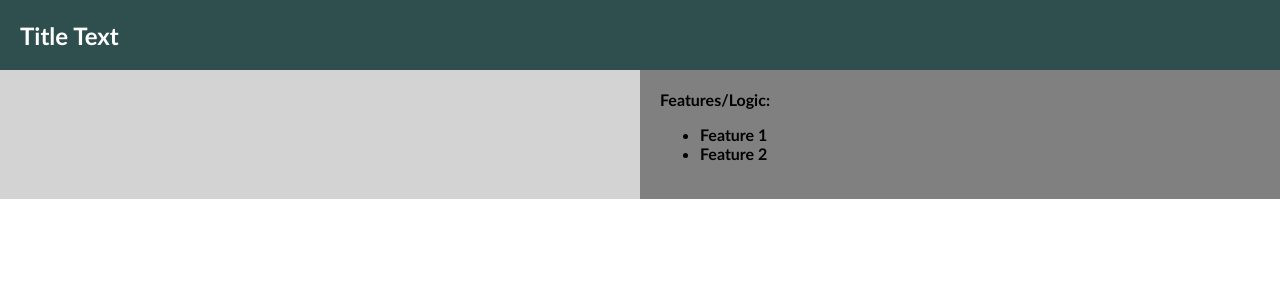
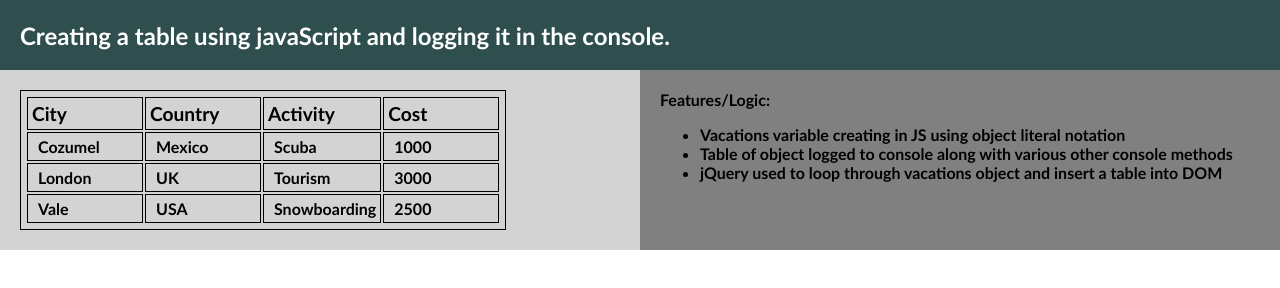
Before and after one commit to TimmyC101/TimmyC101.github.io, a plain HTML site: page Demos/Console/Console.html in a window 1280 px wide. Drawn offline with nearby package versions, Linux system fonts and the light colour scheme.

Commit message:
added console demo

```diff
--- a/Demos/Console/CSS/styling.css
+++ b/Demos/Console/CSS/styling.css
@@ -34,3 +34,18 @@ body {
 .column:nth-child(2) {
     background-color: gray
 }
+
+table, th, td {
+    text-align: left;
+    padding: 4px;
+    border: 1px solid black;
+}
+
+th {
+    font-size: 1.2rem;
+}
+
+td {
+    width: 100px;
+    padding-left: 10px;
+}
--- a/Demos/Console/Console.html
+++ b/Demos/Console/Console.html
@@ -5,15 +5,15 @@
         <link rel="stylesheet" href="css/styling.css" />
     </head>
     <body>
-        <div id="title"><p>Title Text</p></div>
+        <div id="title"><p>Creating a table using javaScript and logging it in the console.</p></div>
         <div class="row">
             <div class="column content">
-                <div id="console"></div>
             </div>
             <div class="column features">Features/Logic:
                 <ul>
-                    <li>Feature 1</li>
-                    <li>Feature 2</li>
+                    <li>Vacations variable creating in JS using object literal notation</li>
+                    <li>Table of object logged to console along with various other console methods</li>
+                    <li>jQuery used to loop through vacations object and insert a table into DOM</li>
                 </ul>
             </div>
         </div>
--- a/Demos/Console/js/scripts.js
+++ b/Demos/Console/js/scripts.js
@@ -25,4 +25,23 @@ $(function() { //Identical to $(document).ready(function() {});
     console.groupEnd();
     console.table(vacations);
 
+    // console.log(Object.keys(vacations));
+    // console.log(Object.keys(vacations).length);
+
+    var $table = $("<table></table>");
+    var trhead = "<tr><th>City</th><th>Country</th><th>Activity</th><th>Cost</th></tr>";
+    $table.append(trhead);
+    $(".column.content").append($table);
+
+    $.each(vacations, function(vacations) {
+        var $tr = $("<tr></tr>");
+        var td = "";
+        td += "<td>" + vacations + "</td>";
+        td += "<td>" + this.Country + "</td>";
+        td += "<td>" + this.Activity + "</td>";
+        td += "<td>" + this.Cost + "</td>";
+        $tr.append(td);
+        $table.append($tr);
+    });
+
 });
```
Also changed, not shown: index.html (+1 -0 lines).
